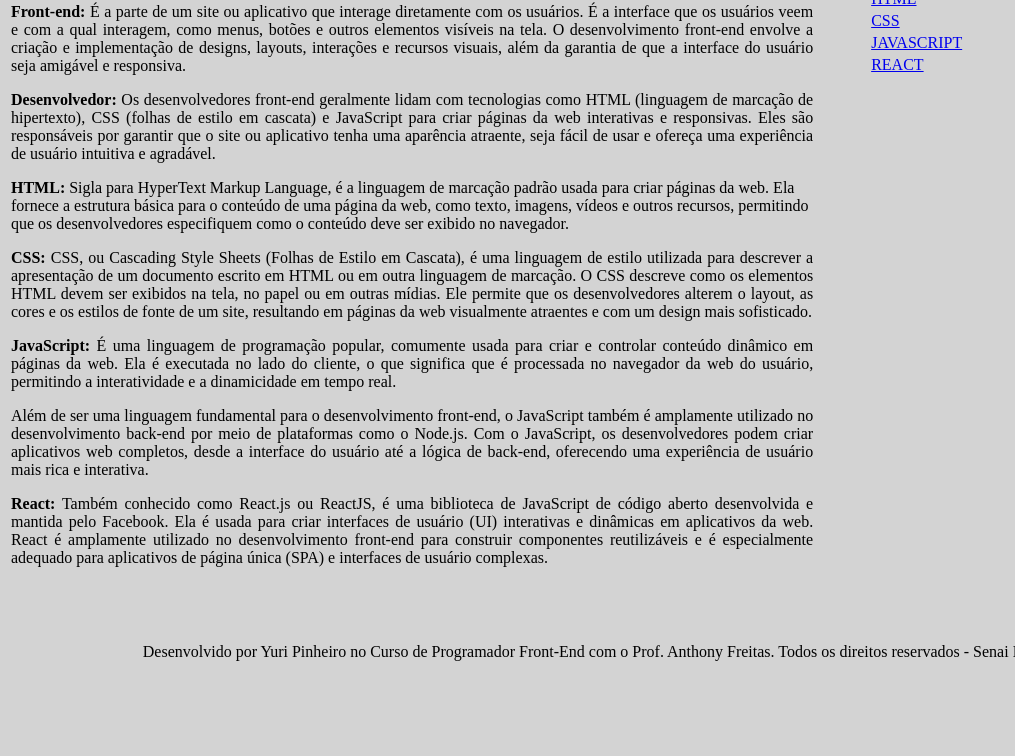
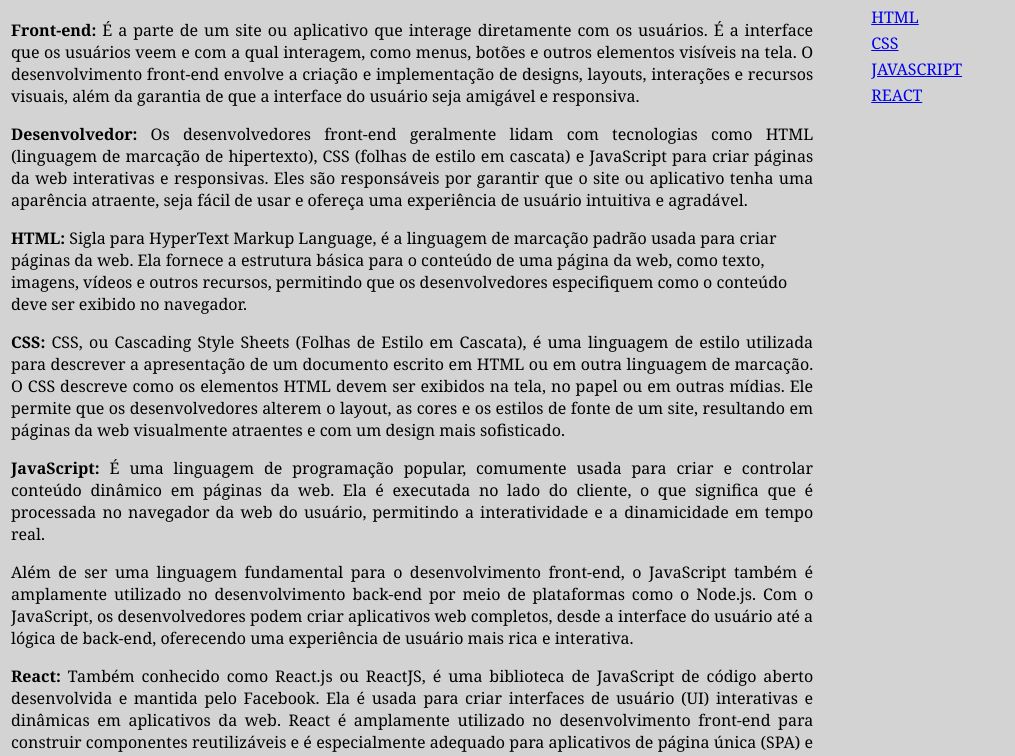
Before and after one commit to Yurisp23/Senai-frontend, a plain HTML site: page index.html in a window 1280 px wide. Shown: the part 171-927 px from the top of the page, without its empty margins (0-1015 px from the left). Before the commit the page ends 843 px from the top, so only its background shows below. Drawn offline with Linux system fonts and the light colour scheme.

Commit message:
Update index.html
Alteração de fonte da letra

```diff
--- a/index.html
+++ b/index.html
@@ -7,7 +7,7 @@
 			background-color: #ADD8E6;
 		}
 	</style>
-	<body style="background-color: #D3D3D3;">
+	<body style="background-color: #D3D3D3; font-family: Georgia;">
 		<table width="80%" cellspacing="0" border="0">
 			<table width="80%" border="0">
 			<!--CABEÇALHO-->
```
